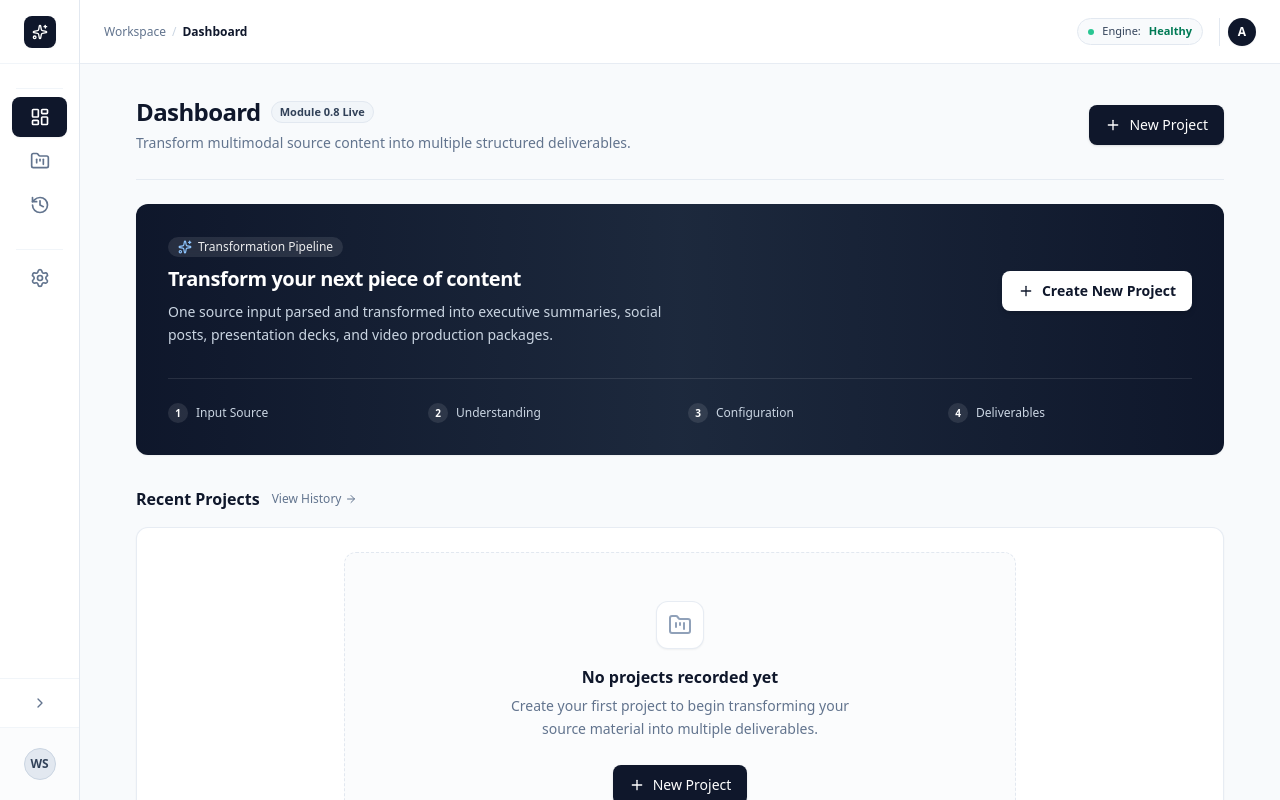
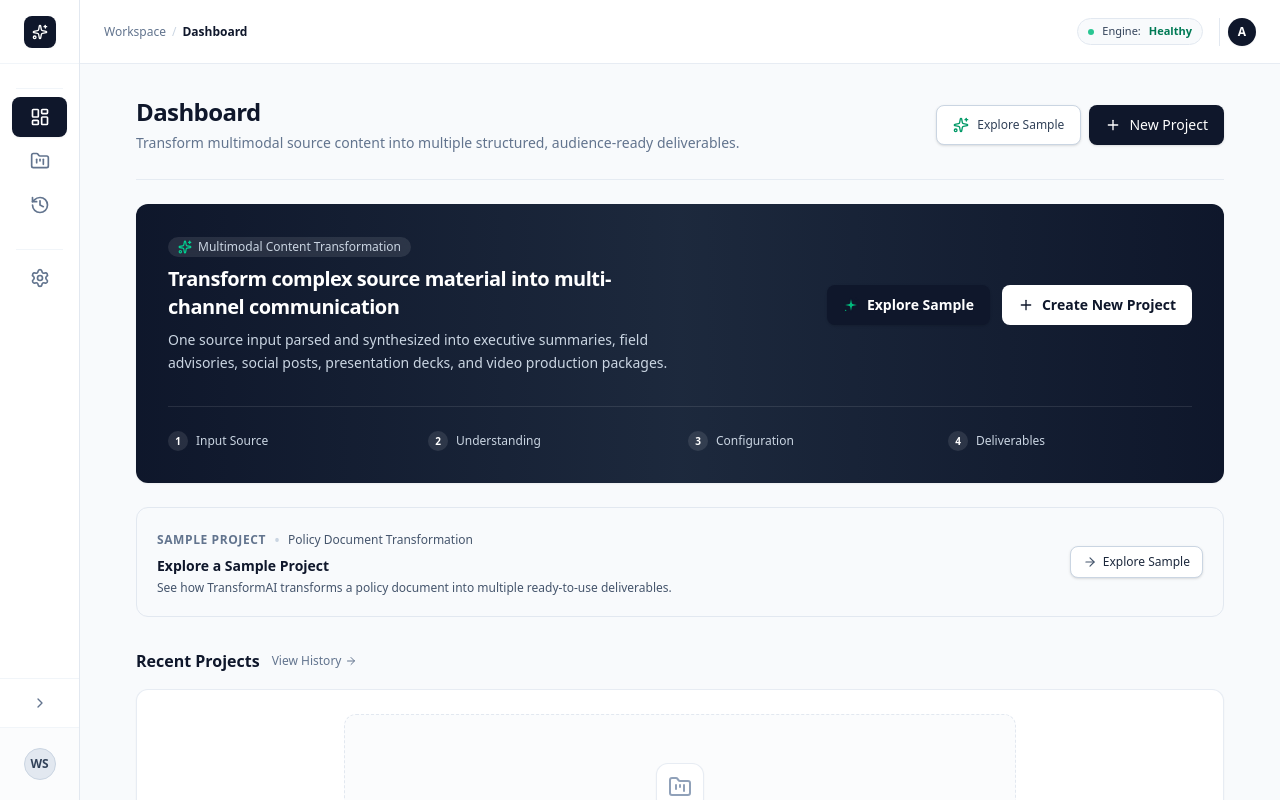
Before and after one commit to juned-builds/SHI-2026, a React (Vite) app: page / in a window 1280 px wide. Both pictures are taken after a click on the button "Collapse". Shown: the top 800 px of the page. Built offline with nearby package versions, Linux system fonts and the light colour scheme.

Commit message:
refactor: rebrand as TransformAI and enhance demo tools
Rebranded the platform to TransformAI and updated UI components to improve the sample data onboarding experience for users.

```diff
--- a/metadata.json
+++ b/metadata.json
@@ -1,6 +1,6 @@
 {
-  "name": "SIH 26154 — Content Transformation Platform",
-  "description": "Portable project foundation for SIH 26154: Gen AI Platform for Automated Content Transformation.",
+  "name": "TransformAI — Content Transformation Platform",
+  "description": "Transform complex multimodal source content into multiple structured, audience-ready deliverables.",
   "requestFramePermissions": [],
   "majorCapabilities": ["MAJOR_CAPABILITY_SERVER_SIDE_GEMINI_API"]
 }
--- a/src/components/layout/Sidebar.tsx
+++ b/src/components/layout/Sidebar.tsx
@@ -135,11 +135,8 @@ export function Sidebar({
             </div>
             {!isCollapsed && (
               <div className="flex flex-col text-left">
-                <span className="text-sm font-semibold tracking-tight leading-none text-slate-900">
+                <span className="text-sm font-bold tracking-tight text-slate-900">
                   TransformAI
-                </span>
-                <span className="text-[10px] text-slate-400 font-medium tracking-wide mt-1">
-                  SIH 26154
                 </span>
               </div>
             )}
--- a/src/components/layout/SystemHealthIndicator.tsx
+++ b/src/components/layout/SystemHealthIndicator.tsx
@@ -119,8 +119,8 @@ export function SystemHealthIndicator() {
             </div>
 
             <div className="pt-2 border-t border-slate-100 text-[10.5px] text-slate-500 flex items-center justify-between">
-              <span>SIH Problem Statement 26154</span>
-              <span className="text-emerald-700 font-semibold">Demo Ready</span>
+              <span>TransformAI Engine</span>
+              <span className="text-emerald-700 font-semibold">Ready</span>
             </div>
           </div>
         </>
--- a/src/components/pages/DashboardView.tsx
+++ b/src/components/pages/DashboardView.tsx
@@ -11,6 +11,12 @@ import {
   CheckCircle2,
   FileText,
   UploadCloud,
+  ShieldCheck,
+  Users,
+  Presentation,
+  Video,
+  PlayCircle,
+  Zap,
 } from "lucide-react";
 import { PageContainer } from "../layout/PageContainer";
 import { PageHeader } from "../layout/PageHeader";
@@ -18,7 +24,8 @@ import { Button } from "../ui/Button";
 import { Card, CardContent } from "../ui/Card";
 import { EmptyState } from "../ui/EmptyState";
 import { ProjectRecord, GenerationRecord } from "../../types";
-import { getAllProjects, getGeneration } from "../../services/db";
+import { getAllProjects, getGeneration, saveProject, saveGeneration } from "../../services/db";
+import { DEMO_PROJECT_RECORD, DEMO_GENERATION_RECORD } from "../../constants/demoDataset";
 
 export interface DashboardViewProps {
   onNavigate: (route: string) => void;
@@ -41,6 +48,23 @@ export function DashboardView({ onNavigate, onOpenProject }: DashboardViewProps)
         setIsLoading(false);
       });
   }, []);
+
+  const handleOpenSampleProject = async () => {
+    try {
+      await saveProject(DEMO_PROJECT_RECORD);
+      await saveGeneration(DEMO_GENERATION_RECORD);
+      if (onOpenProject) {
+        onOpenProject(DEMO_PROJECT_RECORD, DEMO_GENERATION_RECORD);
+      } else {
+        onNavigate("projects/results");
+      }
+    } catch (err) {
+      console.error("Failed to load sample project dataset:", err);
+      if (onOpenProject) {
+        onOpenProject(DEMO_PROJECT_RECORD, DEMO_GENERATION_RECORD);
+      }
+    }
+  };
 
   const handleOpenLatest = async (project: ProjectRecord) => {
     if (!project.latestGenerationId) {
@@ -76,9 +100,17 @@ export function DashboardView({ onNavigate, onOpenProject }: DashboardViewProps)
       {/* Welcome Header */}
       <PageHeader
         title="Dashboard"
-        description="Transform multimodal source content into multiple structured deliverables."
-        badge="Module 0.8 Live"
+        description="Transform multimodal source content into multiple structured, audience-ready deliverables."
         action={
+          <div className="flex items-center gap-2">
+            <Button
+              variant="outline"
+              icon={<Sparkles className="w-4 h-4 text-emerald-600" />}
+              onClick={handleOpenSampleProject}
+              className="text-xs border-slate-200 text-slate-700 bg-white hover:bg-slate-50 font-medium"
+            >
+              Explore Sample
+            </Button>
             <Button
               variant="primary"
               icon={<Plus className="w-4 h-4" />}
@@ -86,33 +118,43 @@ export function DashboardView({ onNavigate, onOpenProject }: DashboardViewProps)
             >
               New Project
             </Button>
+          </div>
         }
       />
 
       {/* Conceptual Transformation Workflow Blueprint */}
-      <Card className="mb-8 bg-linear-to-r from-slate-900 via-slate-800 to-slate-900 text-white border-0">
+      <Card className="mb-6 bg-gradient-to-r from-slate-900 via-slate-800 to-slate-900 text-white border-0 shadow-md">
         <CardContent className="p-6 sm:p-8">
           <div className="flex flex-col md:flex-row items-start md:items-center justify-between gap-6">
             <div className="space-y-2 max-w-lg">
-              <div className="inline-flex items-center gap-1.5 px-2.5 py-0.5 rounded-full bg-white/10 text-white/90 text-xs font-medium backdrop-blur-xs">
-                <Sparkles className="w-3.5 h-3.5 text-blue-300" />
-                <span>Transformation Pipeline</span>
+              <div className="inline-flex items-center gap-1.5 px-2.5 py-0.5 rounded-full bg-white/10 text-slate-300 text-xs font-medium backdrop-blur-xs">
+                <Sparkles className="w-3.5 h-3.5 text-emerald-400" />
+                <span>Multimodal Content Transformation</span>
               </div>
               <h2 className="text-xl font-bold text-white tracking-tight">
-                Transform your next piece of content
+                Transform complex source material into multi-channel communication
               </h2>
               <p className="text-sm text-slate-300 leading-relaxed">
-                One source input parsed and transformed into executive summaries, social posts, presentation decks, and video production packages.
+                One source input parsed and synthesized into executive summaries, field advisories, social posts, presentation decks, and video production packages.
               </p>
             </div>
 
-            <div className="w-full md:w-auto flex flex-col sm:flex-row items-stretch sm:items-center gap-3">
+            <div className="w-full md:w-auto flex flex-col sm:flex-row items-stretch sm:items-center gap-3 shrink-0">
+              <Button
+                variant="primary"
+                size="md"
+                icon={<Sparkles className="w-4 h-4 fill-emerald-500 text-slate-900" />}
+                onClick={handleOpenSampleProject}
+                className="bg-emerald-500 hover:bg-emerald-400 text-slate-950 font-semibold shadow-md"
+              >
+                Explore Sample
+              </Button>
               <Button
                 variant="secondary"
                 size="md"
                 icon={<Plus className="w-4 h-4 text-slate-900" />}
                 onClick={() => onNavigate("projects/new")}
-                className="bg-white text-slate-900 hover:bg-slate-100 shadow-md font-semibold"
+                className="bg-white text-slate-900 hover:bg-slate-100 font-semibold"
               >
                 Create New Project
               </Button>
@@ -148,6 +190,40 @@ export function DashboardView({ onNavigate, onOpenProject }: DashboardViewProps)
           </div>
         </CardContent>
       </Card>
+
+      {/* Sample Project Callout */}
+      <div className="mb-8 p-4 sm:p-5 rounded-xl bg-slate-50 border border-slate-200">
+        <div className="flex flex-col sm:flex-row sm:items-center justify-between gap-4">
+          <div className="space-y-1">
+            <div className="flex items-center gap-2">
+              <span className="text-xs font-semibold uppercase tracking-wider text-slate-500">
+                Sample Project
+              </span>
+              <span className="text-slate-300">•</span>
+              <span className="text-xs font-medium text-slate-600">
+                Policy Document Transformation
+              </span>
+            </div>
+            <h3 className="text-sm font-semibold text-slate-900">
+              Explore a Sample Project
+            </h3>
+            <p className="text-xs text-slate-600">
+              See how TransformAI transforms a policy document into multiple ready-to-use deliverables.
+            </p>
+          </div>
+          <div className="shrink-0">
+            <Button
+              variant="outline"
+              size="sm"
+              icon={<ArrowRight className="w-3.5 h-3.5 text-slate-600" />}
+              onClick={handleOpenSampleProject}
+              className="bg-white hover:bg-slate-100 text-slate-800 border-slate-300 font-medium"
+            >
+              Explore Sample
+            </Button>
+          </div>
+        </div>
+      </div>
 
       {/* Recent Projects Section */}
       <section className="space-y-4">
@@ -186,9 +262,14 @@ export function DashboardView({ onNavigate, onOpenProject }: DashboardViewProps)
             <EmptyState
               icon={<FolderKanban className="w-6 h-6 text-slate-400" />}
               title="No projects recorded yet"
-              description="Create your first project to begin transforming your source material into multiple deliverables."
+              description="Explore a sample project or create a new transformation project from your own source text or document."
               primaryAction={{
-                label: "New Project",
+                label: "Explore Sample",
+                icon: <Sparkles className="w-4 h-4" />,
+                onClick: handleOpenSampleProject,
+              }}
+              secondaryAction={{
+                label: "Create New Project",
                 icon: <Plus className="w-4 h-4" />,
                 onClick: () => onNavigate("projects/new"),
               }}
@@ -242,7 +323,7 @@ export function DashboardView({ onNavigate, onOpenProject }: DashboardViewProps)
                     size="sm"
                     icon={<ArrowRight className="w-3.5 h-3.5" />}
                     onClick={() => handleOpenLatest(project)}
-                    className="text-xs text-emerald-700 hover:text-emerald-800 hover:bg-emerald-50"
+                    className="text-xs text-emerald-700 hover:text-emerald-800 hover:bg-emerald-50 font-medium"
                   >
                     Open
                   </Button>
--- a/src/components/pages/ProjectsView.tsx
+++ b/src/components/pages/ProjectsView.tsx
@@ -86,7 +86,7 @@ export function ProjectsView({
       await saveProject(DEMO_PROJECT_RECORD);
       await saveGeneration(DEMO_GENERATION_RECORD);
       await fetchProjects();
-      setNotification("Showcase demo project (NIDCI 2026) loaded successfully.");
+      setNotification("Sample project loaded successfully.");
       setTimeout(() => setNotification(null), 4000);
       if (onOpenProject) {
         onOpenProject(DEMO_PROJECT_RECORD, DEMO_GENERATION_RECORD);
@@ -221,12 +221,12 @@ export function ProjectsView({
           <div className="flex items-center gap-2">
             <Button
               variant="outline"
-              icon={<PlayCircle className="w-4 h-4 text-indigo-600" />}
+              icon={<Sparkles className="w-4 h-4 text-emerald-600" />}
               onClick={handleLoadDemoDataset}
-              className="text-xs border-indigo-200 bg-indigo-50/50 hover:bg-indigo-100 text-indigo-900"
-              title="Load full pre-computed NIDCI demo dataset (Zero Quota)"
+              className="text-xs border-slate-200 bg-white hover:bg-slate-50 text-slate-700 font-medium"
+              title="Load sample policy transformation project"
             >
-              Load Showcase Demo
+              Explore Sample
             </Button>
             <Button
               variant="primary"
@@ -333,8 +333,8 @@ export function ProjectsView({
             secondaryAction={
               !searchQuery
                 ? {
-                    label: "Load Showcase Demo (Zero Quota)",
-                    icon: <PlayCircle className="w-4 h-4" />,
+                    label: "Explore Sample Project",
+                    icon: <Sparkles className="w-4 h-4" />,
                     onClick: handleLoadDemoDataset,
                   }
                 : undefined
--- a/src/components/pages/SettingsView.tsx
+++ b/src/components/pages/SettingsView.tsx
@@ -69,7 +69,7 @@ export function SettingsView() {
             <CardContent className="space-y-4">
               <Input
                 label="Workspace Name"
-                defaultValue="SIH 26154 Content Intelligence"
+                defaultValue="TransformAI Content Intelligence"
                 disabled
                 helperText="Fixed for local execution environment"
               />
--- a/src/components/results/audiencelens/AudienceLensHeader.tsx
+++ b/src/components/results/audiencelens/AudienceLensHeader.tsx
@@ -56,7 +56,7 @@ export function AudienceLensHeader({
               {isShowcase ? (
                 <span className="inline-flex items-center gap-1 px-2.5 py-0.5 rounded-full bg-emerald-50 text-emerald-800 border border-emerald-300 text-[11px] font-semibold">
                   <Sparkles className="w-3 h-3 text-emerald-600" />
-                  Showcase Demo • Zero API Usage
+                  Sample Evaluation
                 </span>
               ) : report && !isStale ? (
                 <span className="inline-flex items-center gap-1 px-2.5 py-0.5 rounded-full bg-indigo-50 text-indigo-700 border border-indigo-200 text-[10.5px] font-medium">
--- a/src/services/presentation/pptxRenderer.ts
+++ b/src/services/presentation/pptxRenderer.ts
@@ -33,8 +33,8 @@ export async function generatePowerPointPresentation(
     pptx.layout = "LAYOUT_16x9";
     pptx.title = deckData.deckTitle;
     pptx.subject = "TransformAI Content Transformation Deliverable";
-    pptx.author = "TransformAI • SIH 26154";
-    pptx.company = "Ministry / Enterprise Transformation System";
+    pptx.author = "TransformAI";
+    pptx.company = "TransformAI";
 
     const totalSlides = deckData.slides.length;
 
```
Also changed, not shown: index.html (+4 -4 lines), src/components/results/audit/FactMeshHeader.tsx (+10 -3 lines), src/components/source/SourceTextInput.tsx (+20 -1 lines), src/utils/exportHelpers.ts (+1 -1 lines). Lines whose indentation alone changed are shown as unchanged.
